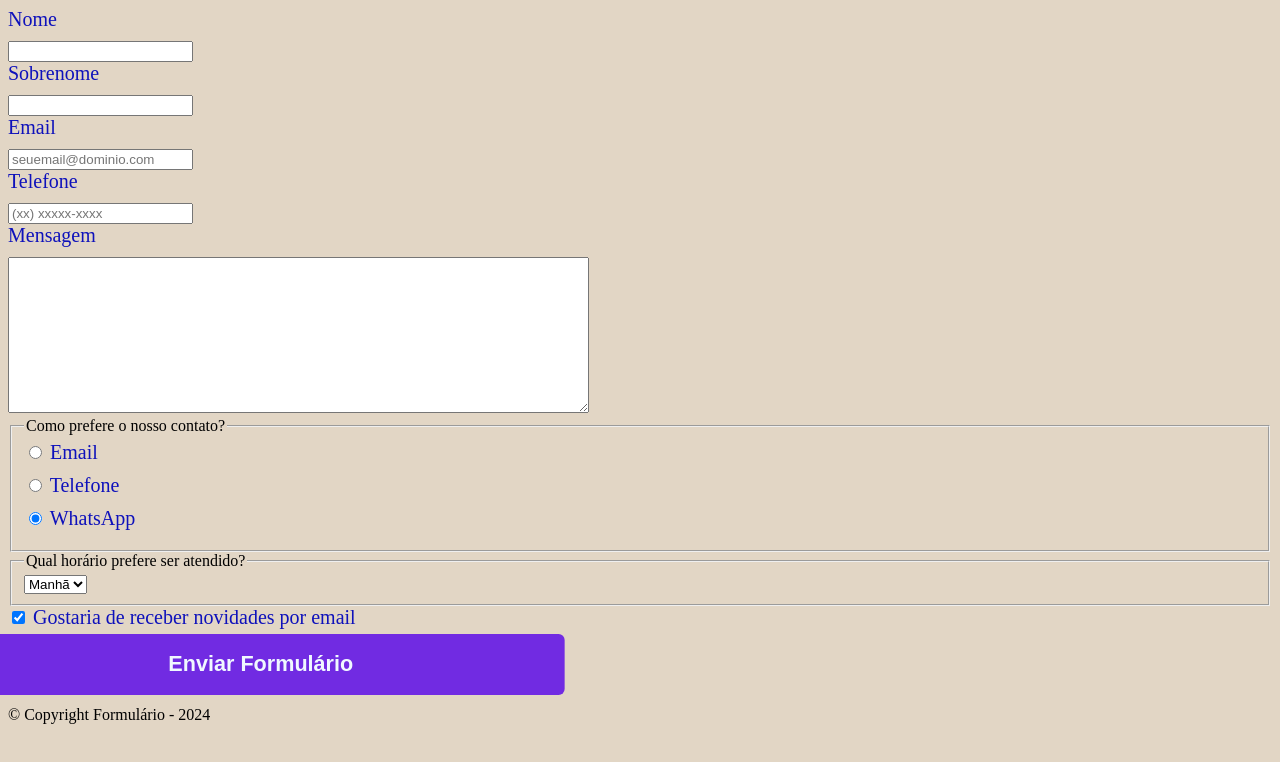
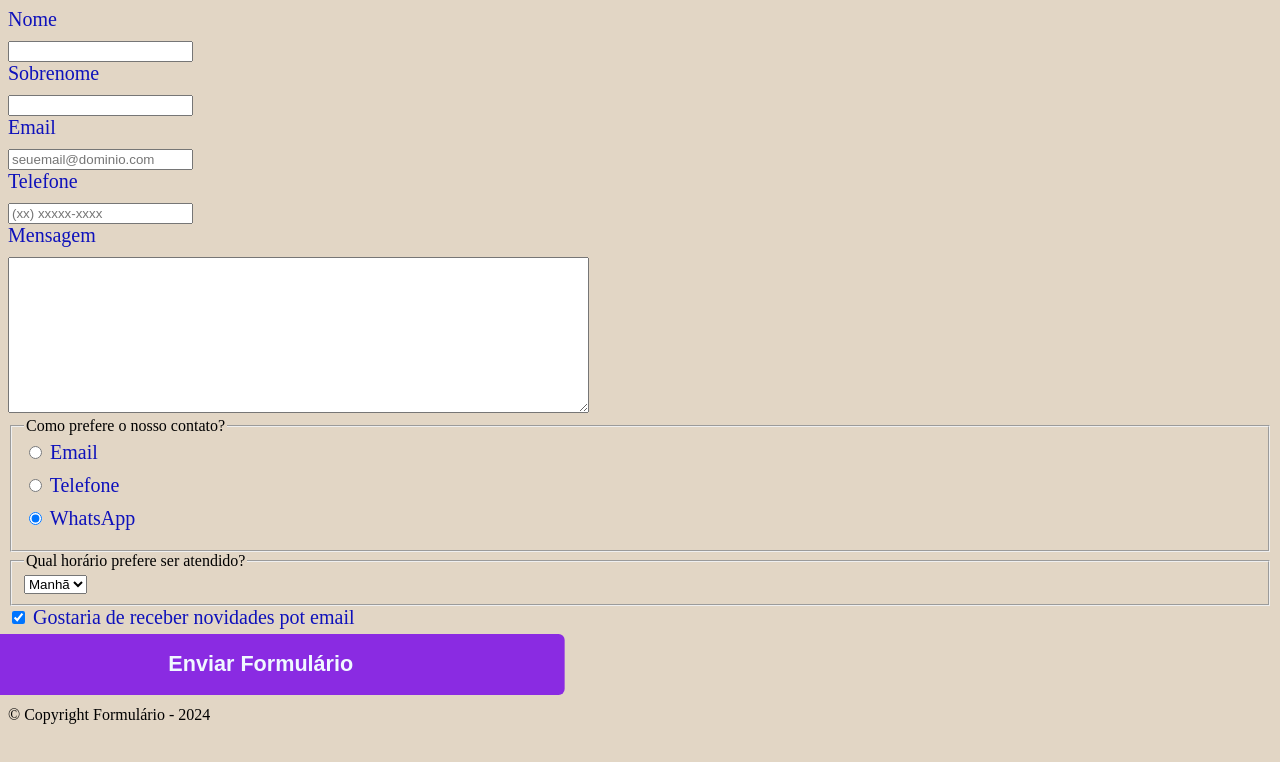
Before and after one commit to Danis-Maria/formulario, a plain HTML site: page index.html in a window 1280 px wide. In both pictures the pointer is over the input "Enviar Formulário". Drawn offline with Linux system fonts and the light colour scheme.

Commit message:
Add files via upload

```diff
--- a/index.html
+++ b/index.html
@@ -46,7 +46,7 @@
 
     </fieldset>
 
-    <label class="checkbox"><input type="checkbox" checked> Gostaria de receber novidades por email</label>
+    <label class="checkbox"><input type="checkbox" checked> Gostaria de receber novidades pot email</label>
 
 
     <input type ="submit" value="Enviar Formulário" class="enviar">
--- a/staly.css
+++ b/staly.css
@@ -24,6 +24,6 @@ form label{
     cursor: pointer;
 }
 .enviar:hover {
-    background-color: rgb(113, 43, 226);
+    background-color: blueviolet;
     transform: scale(1.2);
 }
```
